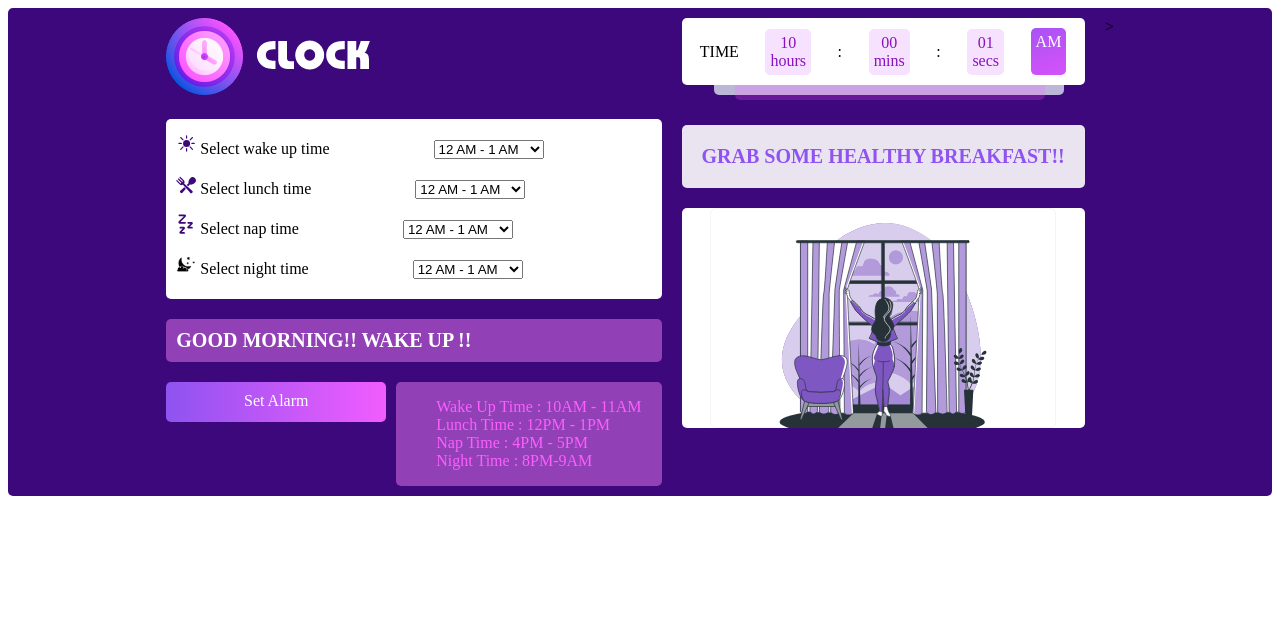
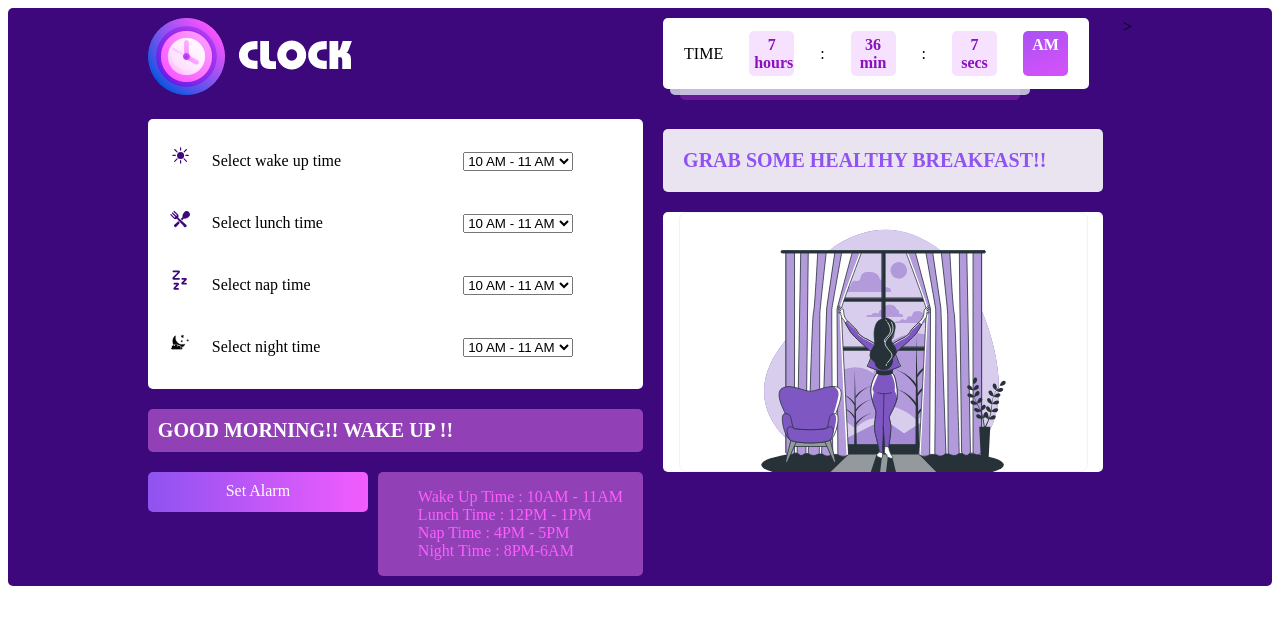
Before and after one commit to Jeggam-Mahesh/Digital_clock, a plain HTML site: page index.html in a window 1280 px wide. Drawn offline with Linux system fonts and the light colour scheme.

Commit message:
added javascript

```diff
--- a/index.html
+++ b/index.html
@@ -12,158 +12,193 @@
         <div class="container1">
             <div class="clock"> <img src="./clock_logo.png" alt="clock" ></div>
            <div class="timecard">
+
             <div class="card">
-                <img src="./wake_up.svg" alt="wakeup" width="20px" height="20px" >
-                <label for="wakeup">Select wake up time</label>
-                <select name="wake up" id="wakeup">
-                    <option value="0">12 AM - 1 AM</option>
-                    <option value="">1 AM - 2 AM</option>
-                    <option value="">2 AM - 3 AM</option>
-                    <option value="">3 AM - 4 AM</option>
-                    <option value="">4 AM - 5 AM</option>
-                    <option value="">5 AM - 6 AM</option>
-                    <option value="">6 AM - 7 AM</option>
-                    <option value="">7 AM - 8 AM</option>
-                    <option value="">8 AM - 9 AM</option>
-                    <option value="">9 AM - 10 AM</option>
-                    <option value="">10 AM - 11 AM</option>
-                    <option value="">11 PM - 12 PM</option>
-                    <option value="">12 AM - 1 PM</option>
-                    <option value="">1 PM - 2 PM</option>
-                    <option value="">2 PM - 3 PM</option>
-                    <option value="">3 PM - 4 PM</option>
-                    <option value="">4 PM - 5 PM</option>
-                    <option value="">5 PM - 6 PM</option>
-                    <option value="">6 PM - 7 PM</option>
-                    <option value="">7 PM - 8 PM</option>
-                    <option value="">8 PM - 9 PM</option>
-                    <option value="">9 PM - 10 PM</option>
-                    <option value="">10 PM - 11 PM</option>
-                    <option value="">11 PM -12 AM</option>
-                </select>
+                <table cellpadding="10px" >
+                    <tr>
+                        <td> <img src="./wake_up.svg" alt="wakeup" width="20px" height="20px" ></td>
+                        <td> <label for="wakeup">Select wake up time</label></td>
+                        <td>  <select name="wake up" id="wakeup">
+                            <option value="10">10 AM - 11 AM</option>
+                            <option value="24">12 AM - 1 AM</option>
+                            <option value="1">1 AM - 2 AM</option>
+                            <option value="2">2 AM - 3 AM</option>
+                            <option value="3">3 AM - 4 AM</option>
+                            <option value="4">4 AM - 5 AM</option>
+                            <option value="5">5 AM - 6 AM</option>
+                            <option value="6">6 AM - 7 AM</option>
+                            <option value="7">7 AM - 8 AM</option>
+                            <option value="8">8 AM - 9 AM</option>
+                            <option value="9">9 AM - 10 AM</option>
+
+                            <option value="11">11 AM - 12 PM</option>
+                            <option value="12">12 PM - 1 PM</option>
+                            <option value="13">1 PM - 2 PM</option>
+                            <option value="14">2 PM - 3 PM</option>
+                            <option value="15">3 PM - 4 PM</option>
+                            <option value="16">4 PM - 5 PM</option>
+                            <option value="17">5 PM - 6 PM</option>
+                            <option value="18">6 PM - 7 PM</option>
+                            <option value="19">7 PM - 8 PM</option>
+                            <option value="20">8 PM - 9 PM</option>
+                            <option value="21">9 PM - 10 PM</option>
+                            <option value="22">10 PM - 11 PM</option>
+                            <option value="23">11 PM -12 AM</option>
+                        </select></td>
+                    </tr>
+                    <tr>
+                        <td> <img src="./lunch_time.svg" alt="lunch" width="20px" height="20px" ></td>
+                        <td> <label for="lunch">Select lunch time</label></td>
+                        <td> <select name="wake up" id="lunch">
+                            <option value="10">10 AM - 11 AM</option>
+                            <option value="24">12 AM - 1 AM</option>
+                            <option value="1">1 AM - 2 AM</option>
+                            <option value="2">2 AM - 3 AM</option>
+                            <option value="3">3 AM - 4 AM</option>
+                            <option value="4">4 AM - 5 AM</option>
+                            <option value="5">5 AM - 6 AM</option>
+                            <option value="6">6 AM - 7 AM</option>
+                            <option value="7">7 AM - 8 AM</option>
+                            <option value="8">8 AM - 9 AM</option>
+                            <option value="9">9 AM - 10 AM</option>
+
+                            <option value="11">11 AM - 12 PM</option>
+                            <option value="12">12 PM - 1 PM</option>
+                            <option value="13">1 PM - 2 PM</option>
+                            <option value="14">2 PM - 3 PM</option>
+                            <option value="15">3 PM - 4 PM</option>
+                            <option value="16">4 PM - 5 PM</option>
+                            <option value="17">5 PM - 6 PM</option>
+                            <option value="18">6 PM - 7 PM</option>
+                            <option value="19">7 PM - 8 PM</option>
+                            <option value="20">8 PM - 9 PM</option>
+                            <option value="21">9 PM - 10 PM</option>
+                            <option value="22">10 PM - 11 PM</option>
+                            <option value="23">11 PM -12 AM</option>
+                        </select></td>
+                    </tr>
+
+                    <tr>
+                        <td>   <img src="./nap_time.svg" alt="nap" width="20px" height="20px" ></td>
+                        <td> <label for="nap">Select nap time </label></td>
+                        <td> <select name="nap" id="nap">
+                            <option value="10">10 AM - 11 AM</option>
+                            <option value="24">12 AM - 1 AM</option>
+                            <option value="1">1 AM - 2 AM</option>
+                            <option value="2">2 AM - 3 AM</option>
+                            <option value="3">3 AM - 4 AM</option>
+                            <option value="4">4 AM - 5 AM</option>
+                            <option value="5">5 AM - 6 AM</option>
+                            <option value="6">6 AM - 7 AM</option>
+                            <option value="7">7 AM - 8 AM</option>
+                            <option value="8">8 AM - 9 AM</option>
+                            <option value="9">9 AM - 10 AM</option>
+
+                            <option value="11">11 AM - 12 PM</option>
+                            <option value="12">12 PM - 1 PM</option>
+                            <option value="13">1 PM - 2 PM</option>
+                            <option value="14">2 PM - 3 PM</option>
+                            <option value="15">3 PM - 4 PM</option>
+                            <option value="16">4 PM - 5 PM</option>
+                            <option value="17">5 PM - 6 PM</option>
+                            <option value="18">6 PM - 7 PM</option>
+                            <option value="19">7 PM - 8 PM</option>
+                            <option value="20">8 PM - 9 PM</option>
+                            <option value="21">9 PM - 10 PM</option>
+                            <option value="22">10 PM - 11 PM</option>
+                            <option value="23">11 PM -12 AM</option>
+                        </select></td>
+                    </tr>
+                    <tr>
+                        <td><img src="./night_time.png" alt="night" width="20px" height="20px" ></td>
+                        <td> <label for="night">Select night time     </label></td>
+                        <td> <select name="wake up" id="night">
+                            <option value="10">10 AM - 11 AM</option>
+                            <option value="24">12 AM - 1 AM</option>
+                            <option value="1">1 AM - 2 AM</option>
+                            <option value="2">2 AM - 3 AM</option>
+                            <option value="3">3 AM - 4 AM</option>
+                            <option value="4">4 AM - 5 AM</option>
+                            <option value="5">5 AM - 6 AM</option>
+                            <option value="6">6 AM - 7 AM</option>
+                            <option value="7">7 AM - 8 AM</option>
+                            <option value="8">8 AM - 9 AM</option>
+                            <option value="9">9 AM - 10 AM</option>
+
+                            <option value="11">11 AM - 12 PM</option>
+                            <option value="12">12 PM - 1 PM</option>
+                            <option value="13">1 PM - 2 PM</option>
+                            <option value="14">2 PM - 3 PM</option>
+                            <option value="15">3 PM - 4 PM</option>
+                            <option value="16">4 PM - 5 PM</option>
+                            <option value="17">5 PM - 6 PM</option>
+                            <option value="18">6 PM - 7 PM</option>
+                            <option value="19">7 PM - 8 PM</option>
+                            <option value="20">8 PM - 9 PM</option>
+                            <option value="21">9 PM - 10 PM</option>
+                            <option value="22">10 PM - 11 PM</option>
+                            <option value="23">11 PM -12 AM</option>
+                        </select></td>
+                    </tr>
+                </table>
+
+
+
              </div>
-            <div class="card">
-                <img src="./lunch_time.svg" alt="lunch" width="20px" height="20px" >
-                <label for="lunch">Select lunch time</label>
-                <select name="wake up" id="lunch">
-                    <option value="0">12 AM - 1 AM</option>
-                    <option value="">1 AM - 2 AM</option>
-                    <option value="">2 AM - 3 AM</option>
-                    <option value="">3 AM - 4 AM</option>
-                    <option value="">4 AM - 5 AM</option>
-                    <option value="">5 AM - 6 AM</option>
-                    <option value="">6 AM - 7 AM</option>
-                    <option value="">7 AM - 8 AM</option>
-                    <option value="">8 AM - 9 AM</option>
-                    <option value="">9 AM - 10 AM</option>
-                    <option value="">10 AM - 11 AM</option>
-                    <option value="">11 PM - 12 PM</option>
-                    <option value="">12 AM - 1 PM</option>
-                    <option value="">1 PM - 2 PM</option>
-                    <option value="">2 PM - 3 PM</option>
-                    <option value="">3 PM - 4 PM</option>
-                    <option value="">4 PM - 5 PM</option>
-                    <option value="">5 PM - 6 PM</option>
-                    <option value="">6 PM - 7 PM</option>
-                    <option value="">7 PM - 8 PM</option>
-                    <option value="">8 PM - 9 PM</option>
-                    <option value="">9 PM - 10 PM</option>
-                    <option value="">10 PM - 11 PM</option>
-                    <option value="">11 PM -12 AM</option>
-                </select>
+             </div>
+            <!-- <div class="card">
+                <table>
+
+                </table>
+
+
+
+            </div> -->
+            <!-- <div class="card">
+
+
+
             </div>
             <div class="card">
-                <img src="./nap_time.svg" alt="nap" width="20px" height="20px" >
-                <label for="nap">Select nap time </label>
-                <select name="nap" id="nap">
-                    <option value="0">12 AM - 1 AM</option>
-                    <option value="">1 AM - 2 AM</option>
-                    <option value="">2 AM - 3 AM</option>
-                    <option value="">3 AM - 4 AM</option>
-                    <option value="">4 AM - 5 AM</option>
-                    <option value="">5 AM - 6 AM</option>
-                    <option value="">6 AM - 7 AM</option>
-                    <option value="">7 AM - 8 AM</option>
-                    <option value="">8 AM - 9 AM</option>
-                    <option value="">9 AM - 10 AM</option>
-                    <option value="">10 AM - 11 AM</option>
-                    <option value="">11 PM - 12 PM</option>
-                    <option value="">12 AM - 1 PM</option>
-                    <option value="">1 PM - 2 PM</option>
-                    <option value="">2 PM - 3 PM</option>
-                    <option value="">3 PM - 4 PM</option>
-                    <option value="">4 PM - 5 PM</option>
-                    <option value="">5 PM - 6 PM</option>
-                    <option value="">6 PM - 7 PM</option>
-                    <option value="">7 PM - 8 PM</option>
-                    <option value="">8 PM - 9 PM</option>
-                    <option value="">9 PM - 10 PM</option>
-                    <option value="">10 PM - 11 PM</option>
-                    <option value="">11 PM -12 AM</option>
-                </select>
-            </div>
-            <div class="card"><img src="./night_time.png" alt="night" width="20px" height="20px" >
-                <label for="night">Select night time     </label>
-                <select name="wake up" id="night">
-                    <option value="0">12 AM - 1 AM</option>
-                    <option value="">1 AM - 2 AM</option>
-                    <option value="">2 AM - 3 AM</option>
-                    <option value="">3 AM - 4 AM</option>
-                    <option value="">4 AM - 5 AM</option>
-                    <option value="">5 AM - 6 AM</option>
-                    <option value="">6 AM - 7 AM</option>
-                    <option value="">7 AM - 8 AM</option>
-                    <option value="">8 AM - 9 AM</option>
-                    <option value="">9 AM - 10 AM</option>
-                    <option value="">10 AM - 11 AM</option>
-                    <option value="">11 PM - 12 PM</option>
-                    <option value="">12 AM - 1 PM</option>
-                    <option value="">1 PM - 2 PM</option>
-                    <option value="">2 PM - 3 PM</option>
-                    <option value="">3 PM - 4 PM</option>
-                    <option value="">4 PM - 5 PM</option>
-                    <option value="">5 PM - 6 PM</option>
-                    <option value="">6 PM - 7 PM</option>
-                    <option value="">7 PM - 8 PM</option>
-                    <option value="">8 PM - 9 PM</option>
-                    <option value="">9 PM - 10 PM</option>
-                    <option value="">10 PM - 11 PM</option>
-                    <option value="">11 PM -12 AM</option>
-                </select></div>
-           </div>
+
+               </div>
+            </table>
+           </div> -->
            <div class="g_morning">
             GOOD MORNING!! WAKE UP !!
            </div>
            <div class="parent">
-            <div class="setalarm">Set Alarm </div>
+            <div class="setalarm" onclick="checkalarm()">Set Alarm </div>
             <div class="all_timings">
                 <ul>
-                    <li>Wake Up Time : 10AM - 11AM</li>
+                    <li>Wake Up Time : 10AM - 11AM </li>
                     <li>Lunch Time : 12PM - 1PM </li>
                     <li>Nap Time : 4PM - 5PM</li>
-                    <li>Night Time : 8PM-9AM</li>
+                    <li>Night Time : 8PM-6AM</li>
                 </ul>
             </div>
            </div>
 
         </div>
         <div class="container2">
-            <div class="time">
+            <div class="time cbox">
                 <span>TIME</span>
-                <div class=" box b1">10 <br>hours</div>
+                <div class=" box b1"></div>
                 <span>:</span>
-                <div class=" box b2">00 <br>mins</div>
+                <div class=" box b2"></div>
                 <span>:</span>
-                <div class="box b3">01 <br>secs</div>
-                <div class="box b4">AM</div>
+                <div class="box b3"></div>
+                <div class="box b4"></div>
             </div>
-            <div class="tbox"></div>
-            <div class="tbox2"></div>
+            <div class="tbox "></div>
+            <div class="tbox2 "></div>
 
-            <div class="grab">GRAB SOME HEALTHY BREAKFAST!!</div>
-            <div class="image1">
+            <div class="grab cbox" >GRAB SOME HEALTHY BREAKFAST!!</div>
+            <div class="image1 cbox" >
             </div>
         </div>>
     </div>
+
+   <script src="./script.js"></script>
 </body>
 </html>
--- /dev/null
+++ b/script.js
@@ -0,0 +1,64 @@
+let displaytime=document.querySelector('span')
+//displaytime.addEventListener("click",()=>{
+    function clock(){
+        let time=new Date()
+        let hour=time.getHours();
+        let min=time.getMinutes()
+        let sec=time.getSeconds()
+        let ampm="AM"
+        if(hour>=12){
+       ampm="PM"
+        }
+        document.querySelector('.b1').innerHTML=`${hour%12}\n hours`
+        document.querySelector('.b2').innerHTML=`${min}\n min`
+        document.querySelector('.b3').innerHTML=`${sec}\n secs`
+        document.querySelector('.b4').innerHTML=`${ampm}`
+          if(hour>=12&& hour<=15){
+        document.querySelector('.grab').innerHTML="LUNCH HOUR IS THE BEST HOUR OF THE DAY"
+        let temp=document.querySelector('.image1');
+
+         temp.setAttribute('class','lunch_img');
+        }
+        else if(hour>=16&&hour<=18){
+             document.querySelector('.grab').innerHTML="STOP YAWNING GET SOME TEA ITS JUST EVENING"
+             let temp=document.querySelector('.image1');
+             temp.setAttribute('class','nap_img');
+        }
+        else if(hour>=20&&hour<=23){
+            document.querySelector('.grab').innerHTML="CLOSE YOUR EYES AND GO TO SLEEP"
+            let temp=document.querySelector('.image1');
+            temp.setAttribute('class','night_img');
+        }
+    //    if(hour>=12){
+
+    //    }
+    }
+    setInterval(()=>{
+        clock();
+    },1000)
+//})
+let morningtime=document.getElementById("wakeup")
+let lunchtime=document.getElementById("lunch")
+let eveningtime=document.getElementById("nap")
+let naptime=document.getElementById("night")
+function checkalarm(){
+    let time1=new Date()
+    let hrs=time1.getHours()
+    document.getElementsByTagName('li')[0].innerHTML=`Wake Up Time : ${parseInt(morningtime.value)%12}AM - ${parseInt(morningtime.value)%12+1}AM`
+    document.getElementsByTagName('li')[1].innerHTML=`Lunch Time : ${parseInt(lunchtime.value)%12}PM - ${parseInt(lunchtime.value)%12+1}PM`
+    document.getElementsByTagName('li')[2].innerHTML=`Nap Time : ${parseInt(eveningtime.value)%12}PM - ${parseInt(eveningtime.value)%12+1}PM`
+    document.getElementsByTagName('li')[3].innerHTML=`Night Time : ${parseInt(naptime.value)%12}PM - ${parseInt(naptime.value)%12+1}PM`
+
+    if(parseInt(morningtime.value)===hrs){
+        document.querySelector('.g_morning').innerHTML="good morning"
+    }
+    else if(parseInt(lunchtime.value)===hrs){
+        document.querySelector('.g_morning').innerHTML="Good Afternoon!! Take Some Sleep"
+    }
+    else if(parseInt(eveningtime.value)===hrs){
+        document.querySelector('.g_morning').innerHTML="Good Evening!!"
+    }
+    else if(parseInt(naptime.value)===hrs){
+         document.querySelector('.g_morning').innerHTML="good night"
+    }
+}
--- a/styles.css
+++ b/styles.css
@@ -6,8 +6,9 @@ div{
 }
 .maincontainer{
     display:flex;
+    flex-wrap: wrap;
     background-color:rgba(61, 8, 123, 1);
-    justify-content:center;
+     justify-content:center;
     gap:20px;
     padding: 10px;
     /* height: 100vh; */
@@ -18,6 +19,7 @@ div{
     gap:20px;
 
 }
+
  select{
     margin-left: 100px;
 }
@@ -68,7 +70,7 @@ ul{
 }
 .time{
     align-items: center;
-    padding:10px;
+    padding:13px;
     background-color: white;
     display: flex;
     justify-content: space-around;
@@ -76,9 +78,15 @@ ul{
     /* position:absolute; */
     z-index: 9;
 }
+.cbox{
+    width: 400px;
+}
 .box{
  padding: 5px;
  text-align: center;
+ height: 35px;
+ width: 35px;
+ font-weight:bolder ;
 }
 .b1 {
     color: #8A11BF;
@@ -95,36 +103,44 @@ ul{
 .b4{
     background-image: url("./AM_svg.svg");
     color: white;
-    height:37px;
+    font-size: x-larger;
+
 }
 .tbox{
     height:50px;
-width: 350px;
+
+ width: 360px;
     opacity:0.71;
     background-color:azure;
-    position: absolute;
     z-index: 5;
+    position:absolute;
     top: 45px;
-    left: 714px;
+    left: 670px;
 
 }
 .tbox2{
     height:50px;
-    width: 310px;
+    width: 340px;
+
     opacity:0.22;
     background-color:#FC5EFF;
-    position: absolute;
-    z-index: 5;
+    z-index: 4;
+    position:absolute;
     top: 50px;
-    left: 735px;
+    left: 680px;
 
 
 }
+/* table{
+    border: 2px solid black;
+
+} */
 
 .grab{
-    /* height: 50px; */
+   /* width: 400px; */
     margin-top: 20px;
     padding:20px;
+    /* font-family: Cambria, Cochin, Georgia, Times, 'Times New Roman', serif; */
     font-size:20px;
     font-weight: bolder;
     color: #8E53F0;
@@ -137,5 +153,53 @@ background-size:contain;
 background-position: center;
 background-repeat: no-repeat;
 height:220px;
+   padding: 20px;
+}
+.lunch_img{
+    background-color: white;
+background-image: url("./Component\ 31\ –\ 1.svg");
+background-size:contain;
+background-position: center;
+background-repeat: no-repeat;
+height:220px;
+   padding: 20px;
+}
+.nap_img{
+    background-color: white;
+background-image: url("./lunch_image.png");
+background-size:contain;
+background-position: center;
+background-repeat: no-repeat;
+height:220px;
+   padding: 20px;
+}
+.night_img{
+    background-color: white;
+background-image: url("./goodnight_image.svg");
+background-size:contain;
+background-position: center;
+background-repeat: no-repeat;
+height:220px;
+   padding: 20px;
+}
+@media screen and (max-width:500px) {
+    select{
+        margin-left: 0px;
+    }
+    .tbox{
+        width: 312px;
+        position: absolute;
+        top: 733px;
+        left: 29px;
 
+    }
+    .tbox2{
+         width: 290px;
+         position: absolute;
+         top: 737px;
+         left: 41px;
+    }
+    .cbox{
+        width:auto;
+    }
 }
```
Also changed, not shown: Component 31 – 1.svg (added), goodnight_image.svg (added), lunch_image.png (added), lunch_image@2x.png (added).
